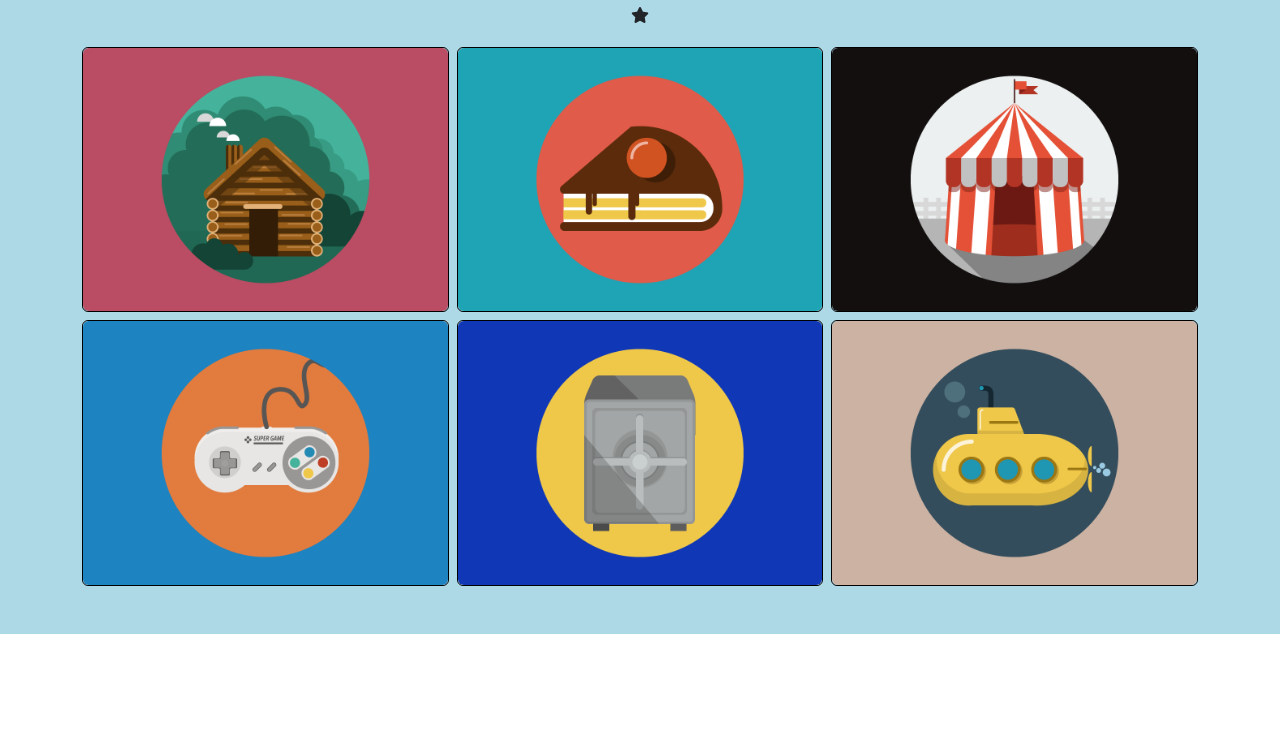
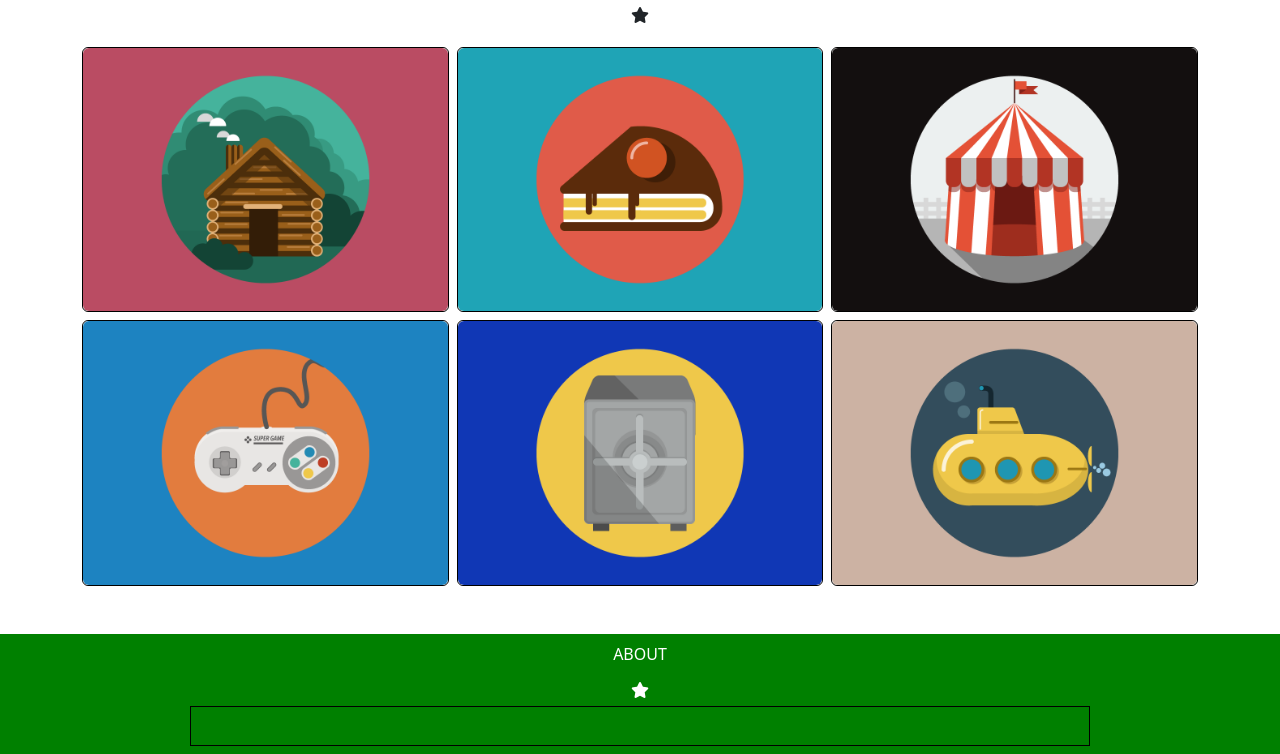
Before and after one commit to francesco-mauro/html-css-bootstrap-freelancer, a plain HTML site: page index.html in a window 1280 px wide. Shown: the part 654-1408 px from the top of the page. Before the commit the page ends 1288 px from the top, so only its background shows below. Drawn offline with nearby package versions, Linux system fonts and the light colour scheme.

Commit message:
add: about skeleton

```diff
--- a/css/style.css
+++ b/css/style.css
@@ -1,7 +1,12 @@
 /* Commons +++++++++++++++++++++++++++++ */
 
 .ms_container{
+    width: 90%;
+    max-width: 900px;
+    margin: 0 auto;
     border: 1px solid black;
+    /* debug */
+    min-height: 40px;
 }
 
 .ms_card{
--- a/index.html
+++ b/index.html
@@ -47,6 +47,7 @@
                 <!-- header right +++++++++++++++++++++++++++++ -->
             </div>
         </div>
+    </header>
 
 
     <!-- <main>  +++++++++++++++++++++++++++++-->
@@ -120,10 +121,34 @@
 
         <!-- portfolio  +++++++++++++++++++++++++++++ -->
 
+        <!-- about  +++++++++++++++++++++++++++++ -->
+
+        <section class="ms_about py-2 ms_bg_green text-white">
+
+            <div class="container">
+                <div class="d-flex justify-content-center">
+                    <p class="text-decoration-none text-white">ABOUT</p>
+                </div>
+                <div class="d-flex justify-content-center">
+                    <i class="fa-solid fa-star"></i>
+                </div>
+            </div>
+
+            <div class="ms_container mt-2">
+
+
+            </div>
+
+
+        </section>
+
+
+
+        <!-- about  +++++++++++++++++++++++++++++ -->
+
     </main>
     <!-- <main>  +++++++++++++++++++++++++++++-->
 
-    </header>
     <!-- header +++++++++++++++++++++++++++++ -->
 
 </body>
```
Lines whose indentation alone changed are shown as unchanged.
